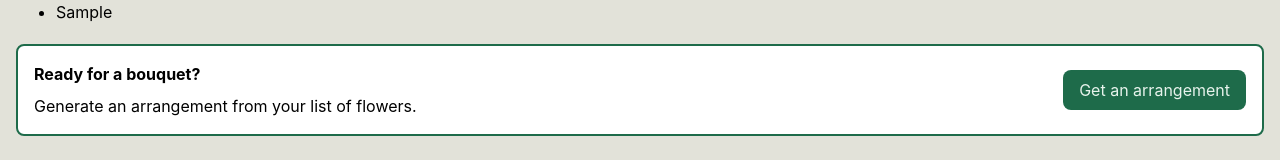
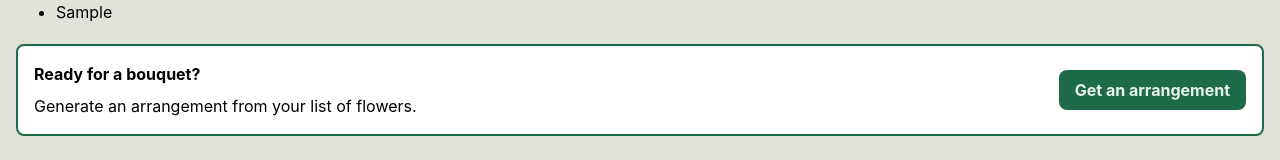
Before and after one commit to nataly-tuong/stemcraft, a React (Vite) app: page / in a window 1280 px wide. Both pictures are taken after typing "Sample" into the empty fields and a click on the button "Add flower". Shown: the part 219-379 px from the top of the page. Built offline with nearby package versions, Linux system fonts and the light colour scheme; a web font is replaced by a local one.

Commit message:
adjust button fontw egiht

```diff
--- a/src/components/Main.jsx
+++ b/src/components/Main.jsx
@@ -49,7 +49,7 @@ export default function Main() {
               <h3 className="font-bold mb-2">Ready for a bouquet?</h3>
               <p>Generate an arrangement from your list of flowers.</p>
             </div>
-            <button className="hover:opacity-80 bg-moss px-4 py-2 text-moss-light rounded-lg">
+            <button className="hover:opacity-80 font-bold bg-moss px-4 py-2 text-moss-light rounded-lg">
               Get an arrangement
             </button>
           </div>
```
